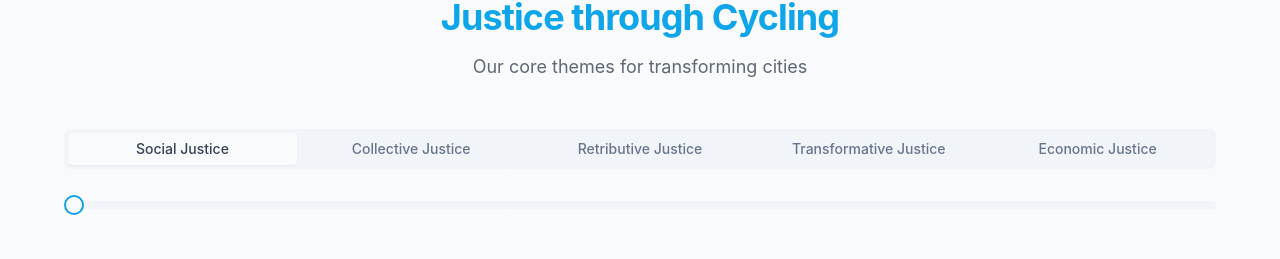
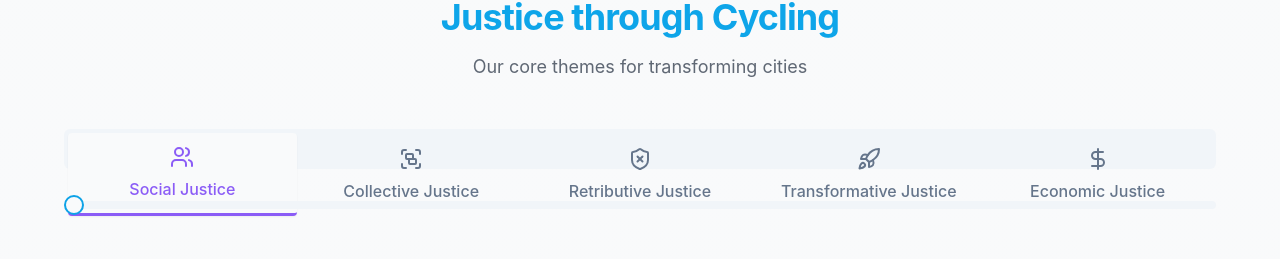
Before and after one commit to himurali/cycle-justice-exploration, a React (Vite) app: page / in a window 1280 px wide. Shown: the part 891-1150 px from the top of the page. Built offline with nearby package versions, Linux system fonts and the light colour scheme; grey boxes are pictures that could not be loaded.

Commit message:
Enhance Justice Slider Tabs
Increase font size, add animation, and include icons for Justice Slider tabs.

```diff
--- a/package.json
+++ b/package.json
@@ -45,6 +45,7 @@
     "cmdk": "^1.0.0",
     "date-fns": "^3.6.0",
     "embla-carousel-react": "^8.3.0",
+    "framer-motion": "^12.5.0",
     "input-otp": "^1.2.4",
     "lucide-react": "^0.462.0",
     "next-themes": "^0.3.0",
--- a/src/components/JusticeSlider.tsx
+++ b/src/components/JusticeSlider.tsx
@@ -12,6 +12,7 @@ import { Slider } from "@/components/ui/slider";
 import { Tabs, TabsContent, TabsList, TabsTrigger } from "@/components/ui/tabs";
 import { useScrollAnimation } from "../hooks/useScrollAnimation";
 import { justiceTypes } from "../constants/justiceData";
+import { motion } from "framer-motion";
 
 const JusticeSlider = () => {
   const [activeIndex, setActiveIndex] = useState(0);
@@ -25,6 +26,27 @@ const JusticeSlider = () => {
 
   const currentJustice = justiceTypes[activeIndex];
   const IconComponent = currentJustice.icon;
+
+  // Animation variants for the tabs
+  const tabContainerVariants = {
+    hidden: { opacity: 0 },
+    visible: {
+      opacity: 1,
+      transition: {
+        staggerChildren: 0.1,
+        delayChildren: 0.3
+      }
+    }
+  };
+
+  const tabItemVariants = {
+    hidden: { y: 20, opacity: 0 },
+    visible: {
+      y: 0,
+      opacity: 1,
+      transition: { type: "spring", stiffness: 300, damping: 24 }
+    }
+  };
 
   return (
     <section
@@ -58,17 +80,33 @@ const JusticeSlider = () => {
               if (newIndex !== -1) setActiveIndex(newIndex);
             }}
           >
+            <motion.div
+              variants={tabContainerVariants}
+              initial="hidden"
+              animate="visible"
+            >
               <TabsList className="grid w-full grid-cols-5">
                 {justiceTypes.map((justice) => (
+                  <motion.div
+                    key={justice.id}
+                    variants={tabItemVariants}
+                    className="w-full"
+                  >
                     <TabsTrigger
-                  key={justice.id}
                       value={justice.id}
-                  className="text-xs md:text-sm"
+                      className="text-sm md:text-base font-medium w-full py-3 px-2 flex flex-col items-center justify-center gap-2 transition-all duration-300 hover:scale-105"
+                      style={{
+                        color: justice.id === currentJustice.id ? justice.color : 'inherit',
+                        borderBottom: justice.id === currentJustice.id ? `3px solid ${justice.color}` : 'none'
+                      }}
                     >
-                  {justice.title}
+                      <justice.icon className="size-5 md:size-6" />
+                      <span>{justice.title}</span>
                     </TabsTrigger>
+                  </motion.div>
                 ))}
               </TabsList>
+            </motion.div>
           </Tabs>
 
           {/* Main slider control */}
@@ -93,7 +131,12 @@ const JusticeSlider = () => {
             <CarouselContent>
               {justiceTypes.map((justice, index) => (
                 <CarouselItem key={justice.id}>
-                  <div className="grid md:grid-cols-2 gap-8 p-1">
+                  <motion.div
+                    initial={{ opacity: 0, y: 20 }}
+                    animate={{ opacity: index === activeIndex ? 1 : 0, y: index === activeIndex ? 0 : 20 }}
+                    transition={{ duration: 0.5, delay: 0.2 }}
+                    className="grid md:grid-cols-2 gap-8 p-1"
+                  >
                     {/* City Example Card */}
                     <Card className="overflow-hidden border-2" style={{ borderColor: justice.color }}>
                       <div className="aspect-square w-full overflow-hidden">
@@ -115,12 +158,14 @@ const JusticeSlider = () => {
                     <Card className="h-full flex flex-col">
                       <CardContent className="p-6 flex flex-col justify-between h-full">
                         <div className="flex flex-col items-center text-center mb-6">
-                          <div
+                          <motion.div
+                            whileHover={{ scale: 1.1, rotate: 5 }}
+                            transition={{ type: "spring", stiffness: 400, damping: 10 }}
                             className="w-16 h-16 rounded-full flex items-center justify-center mb-4"
                             style={{ backgroundColor: justice.color + '20', color: justice.color }}
                           >
                             <IconComponent size={36} />
-                          </div>
+                          </motion.div>
                           <h3 className="text-2xl font-bold mb-2" style={{ color: justice.color }}>
                             {justice.title}
                           </h3>
@@ -139,16 +184,22 @@ const JusticeSlider = () => {
                               "Reduces noise pollution and stress in urban areas",
                               "Strengthens local economies through increased foot traffic"
                             ].map((point, i) => (
-                              <li key={i} className="flex items-start">
+                              <motion.li
+                                key={i}
+                                className="flex items-start"
+                                initial={{ opacity: 0, x: -10 }}
+                                animate={{ opacity: 1, x: 0 }}
+                                transition={{ delay: 0.5 + (i * 0.1) }}
+                              >
                                 <span className="mr-2 mt-1 text-green-500">✓</span>
                                 <span className="text-sm">{point}</span>
-                              </li>
+                              </motion.li>
                             ))}
                           </ul>
                         </div>
                       </CardContent>
                     </Card>
-                  </div>
+                  </motion.div>
                 </CarouselItem>
               ))}
             </CarouselContent>
@@ -161,7 +212,7 @@ const JusticeSlider = () => {
           {/* Justice Type Indicator */}
           <div className="mt-8 flex justify-center gap-2">
             {justiceTypes.map((justice, index) => (
-              <button
+              <motion.button
                 key={justice.id}
                 onClick={() => setActiveIndex(index)}
                 className={`w-3 h-3 rounded-full transition-all ${
@@ -171,6 +222,8 @@ const JusticeSlider = () => {
                 }`}
                 style={{ backgroundColor: justice.color }}
                 aria-label={`View ${justice.title}`}
+                whileHover={{ scale: 1.5 }}
+                whileTap={{ scale: 0.9 }}
               />
             ))}
           </div>
```
Also changed, not shown: 1 other file (tests, documents, lock files or other folders). Lines whose indentation alone changed are shown as unchanged.
